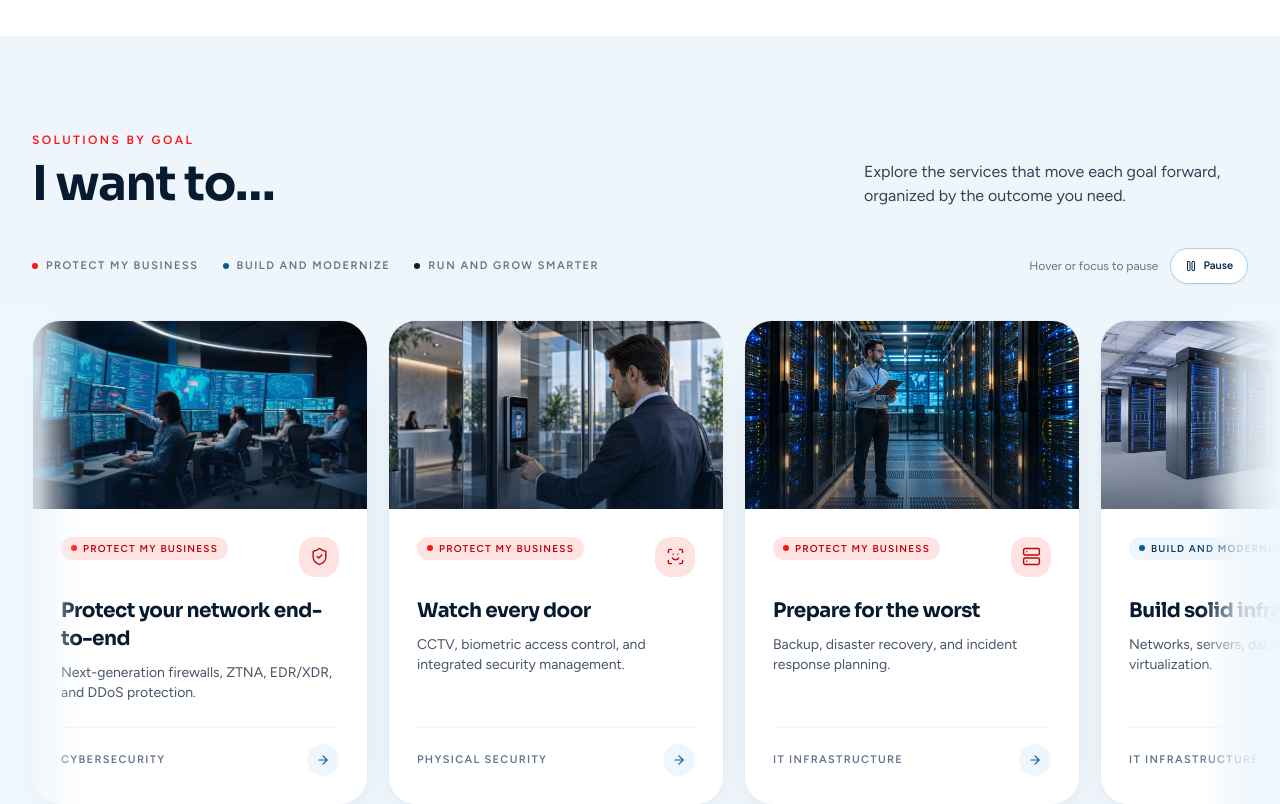
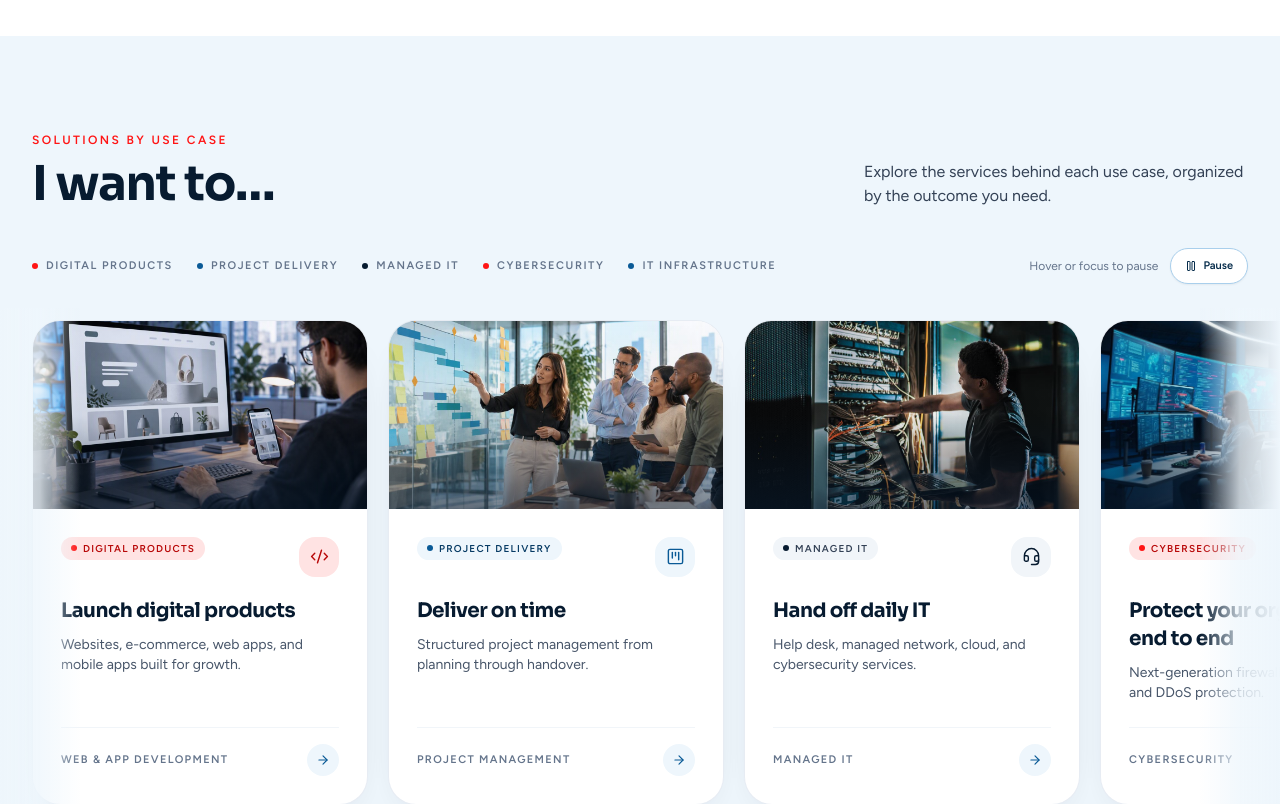
Before and after one commit to Deorum-1/Barrytech_Website, a React (Vite) app: page / in a window 1280 px wide. Shown: the part 1820-2624 px from the top of the page. Built offline with nearby package versions, Linux system fonts and the light colour scheme.

Commit message:
feat(home): solutions by use case with the five requested cards

```diff
--- a/src/components/GoalMarquee.jsx
+++ b/src/components/GoalMarquee.jsx
@@ -109,7 +109,7 @@ export default function GoalMarquee({ goals }) {
   return (
     <>
       <div className="container-x mt-8 hidden items-center justify-between gap-4 sm:mt-10 md:flex">
-        <ul className="flex flex-wrap items-center gap-x-6 gap-y-2" aria-label="Goals">
+        <ul className="flex flex-wrap items-center gap-x-6 gap-y-2" aria-label="Use cases">
           {goals.map((goal, i) => (
             <li key={goal.tab} className="inline-flex items-center gap-2 text-[11px] font-bold uppercase tracking-[0.14em] text-slate-500">
               <span className={`h-1.5 w-1.5 rounded-full ${accents[i % accents.length].dot}`} aria-hidden="true" />
@@ -148,7 +148,8 @@ export default function GoalMarquee({ goals }) {
             style={paused ? { animationPlayState: 'paused' } : undefined}
           >
             <CardSet cards={cards} />
-            <CardSet cards={cards} clone />
+            {/* three repeats keep the loop seamless even with a short card list */}
+            {[1, 2, 3].map((n) => <CardSet key={n} cards={cards} clone />)}
           </div>
           <span
             className="pointer-events-none absolute inset-y-0 left-0 hidden w-20 bg-gradient-to-r from-brand-50 via-brand-50/80 to-transparent md:block"
@@ -164,7 +165,7 @@ export default function GoalMarquee({ goals }) {
       <div className="container-x mt-8 flex justify-center">
         <Link
           to="/contact"
-          className="inline-flex items-center gap-2 text-sm font-semibold text-brand transition hover:text-hot"
+          className="inline-flex items-center gap-2 text-sm font-semibold text-brand transition hover:text-hot-600"
         >
           Not sure where to start? Talk to our team
           <ArrowRight size={16} aria-hidden="true" />
--- a/src/pages/Home.jsx
+++ b/src/pages/Home.jsx
@@ -12,12 +12,8 @@ import { company } from '../data/company.js'
 import datacenter from '../assets/images/datacenter.jpg'
 import soc from '../assets/images/soc.jpg'
 import networkSupport from '../assets/images/network-support.jpg'
-import securityAccess from '../assets/images/security-access.jpg'
-import backupRecovery from '../assets/images/backup-recovery.jpg'
 import webProducts from '../assets/images/web-products.jpg'
 import projectDelivery from '../assets/images/project-delivery.jpg'
-import aiAutomation from '../assets/images/ai-automation.jpg'
-import itRoadmap from '../assets/images/it-roadmap.jpg'
 
 // The five key areas that enable digital success (our promise section)
 const keyAreas = [
@@ -28,10 +24,13 @@ const keyAreas = [
   ['Headset', 'Managed Services, Consulting and Digital Skills', 'Ensure operational excellence and sustainable digital growth through IT support, technology consulting, project management, and professional training.'],
 ]
 
+// Solutions by use case — one card per outcome a business actually asks for
 const wants = [
-  { tab: 'Protect my business', items: [['Protect your network end-to-end', 'Next-generation firewalls, ZTNA, EDR/XDR, and DDoS protection.', 'cybersecurity', soc], ['Watch every door', 'CCTV, biometric access control, and integrated security management.', 'physical-security', securityAccess], ['Prepare for the worst', 'Backup, disaster recovery, and incident response planning.', 'it-infrastructure', backupRecovery]] },
-  { tab: 'Build and modernize', items: [['Build solid infrastructure', 'Networks, servers, data centers, cloud, and virtualization.', 'it-infrastructure', datacenter], ['Launch digital products', 'Websites, e-commerce, web apps, and mobile apps.', 'web-app-development', webProducts], ['Deliver on time', 'Structured project management from planning to handover.', 'project-management', projectDelivery]] },
-  { tab: 'Run and grow smarter', items: [['Hand off daily IT', 'Help desk, managed network, cloud, and cybersecurity services.', 'managed-it', networkSupport], ['Put AI to work', 'Assistants, automation, analytics, and AI security.', 'artificial-intelligence', aiAutomation], ['Plan your technology', 'IT roadmaps, budgets, asset and license management.', 'managed-it', itRoadmap]] },
+  { tab: 'Digital products', items: [['Launch digital products', 'Websites, e-commerce, web apps, and mobile apps built for growth.', 'web-app-development', webProducts]] },
+  { tab: 'Project delivery', items: [['Deliver on time', 'Structured project management from planning through handover.', 'project-management', projectDelivery]] },
+  { tab: 'Managed IT', items: [['Hand off daily IT', 'Help desk, managed network, cloud, and cybersecurity services.', 'managed-it', networkSupport]] },
+  { tab: 'Cybersecurity', items: [['Protect your organization end to end', 'Next-generation firewalls, ZTNA, EDR/XDR, and DDoS protection.', 'cybersecurity', soc]] },
+  { tab: 'IT infrastructure', items: [['Build solid infrastructure', 'Networks, servers, data centers, cloud, and virtualization.', 'it-infrastructure', datacenter]] },
 ]
 
 // Ribbon content: top row lists our services, bottom row lists the sub-services behind them
@@ -100,10 +99,10 @@ export default function Home() {
         <div className="container-x">
           <Reveal className="flex flex-wrap items-end justify-between gap-4">
             <div>
-              <p className="eyebrow">Solutions by goal</p>
+              <p className="eyebrow">Solutions by use case</p>
               <h2 className="mt-3 text-3xl font-bold sm:text-5xl">I want to&hellip;</h2>
             </div>
-            <p className="max-w-sm">Explore the services that move each goal forward, organized by the outcome you need.</p>
+            <p className="max-w-sm">Explore the services behind each use case, organized by the outcome you need.</p>
           </Reveal>
         </div>
 
```
